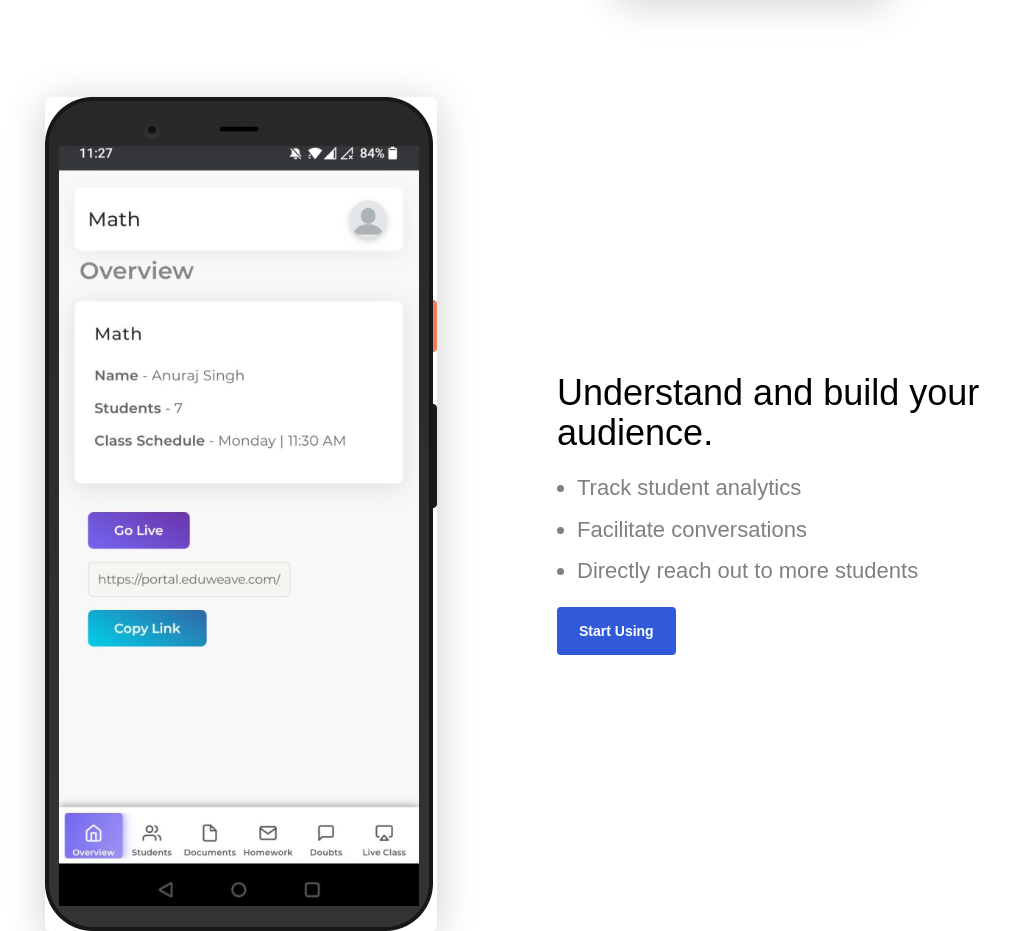
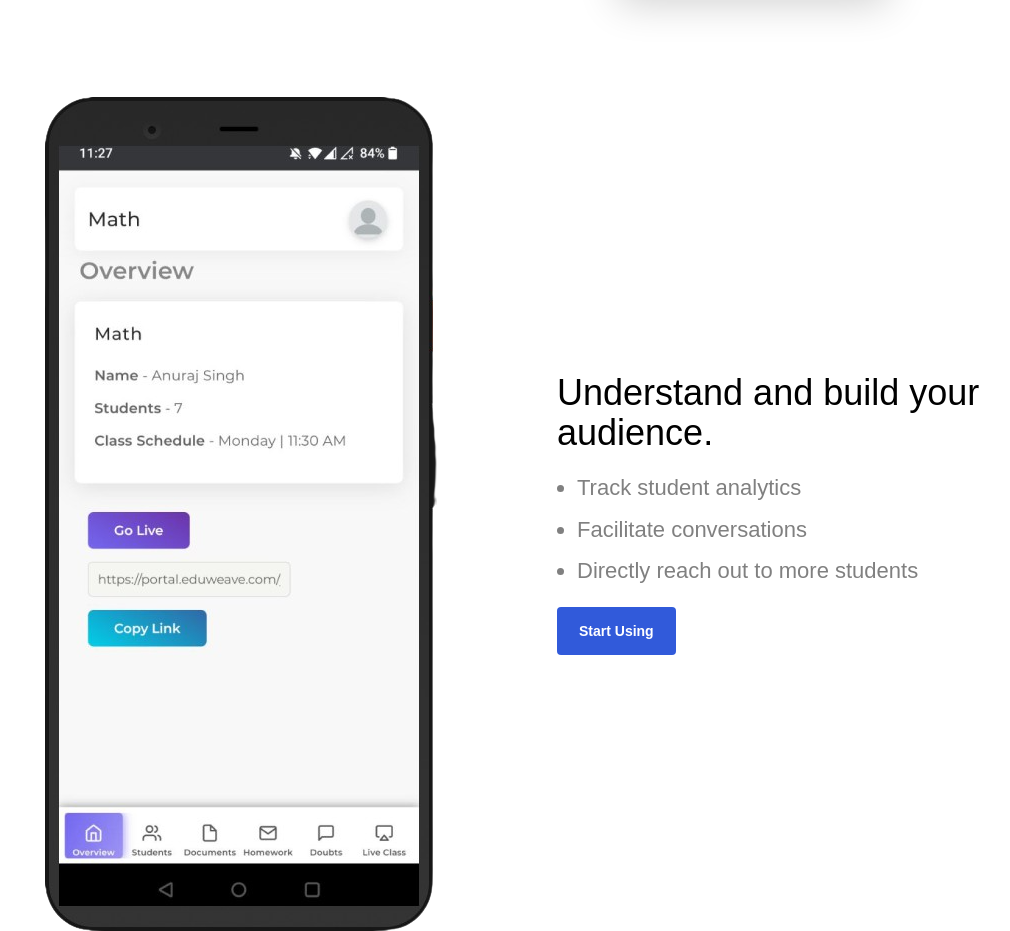
Before and after one commit to DebjitPramanick/Nucleate-site, a plain HTML site: page index.html in a window 1280 px wide. Shown: the part 1672-2603 px from the top of the page, without its empty margins (143-1153 px from the left). Drawn offline with nearby package versions, Linux system fonts and the light colour scheme.

Commit message:
Image Changed

```diff
--- a/index.html
+++ b/index.html
@@ -124,7 +124,7 @@
             <div class="container">
                 <div class="row">
                     <div class="col-sm-6 ins-img">
-                        <img src="Assets/Landing Page assets/overviewPage.png" class="img-responsive" />
+                        <img src="Assets/Landing Page assets/overviewPage-removebg.png" class="img-responsive" style="box-shadow: none;"/>
                     </div>
 
                     <div class="col-sm-6 ins-text">
```
Also changed, not shown: Assets/Landing Page assets/overviewPage-removebg.png (added).
